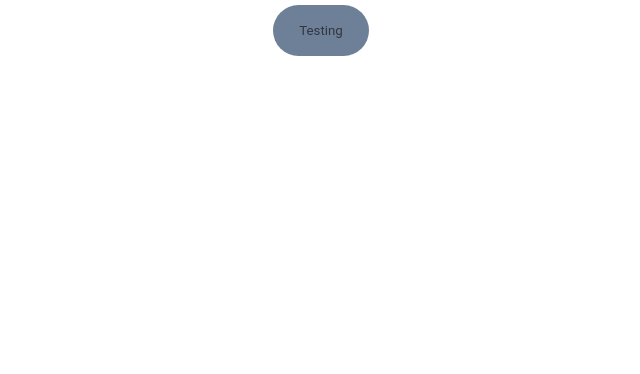
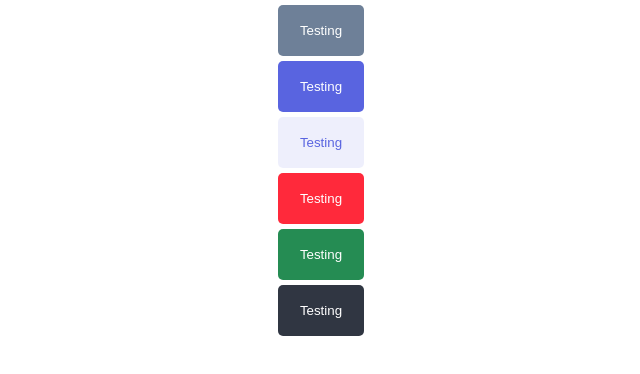
Before and after one commit to Joelynn94/project-tracker, a React (Create React App) app: page / in a window 1280 px wide. Shown: the top 374 px of the page, without its empty margins (319-959 px from the left). Built offline with nearby package versions, Linux system fonts and the light colour scheme; the HTML template or start-up script is replaced by a standard one.

Commit message:
finished button styles

```diff
--- a/src/App.js
+++ b/src/App.js
@@ -5,6 +5,11 @@ function App() {
   return (
     <div className='App'>
       <Button buttonStyle='btn--default'>Testing</Button>
+      <Button buttonStyle='btn--primary'>Testing</Button>
+      <Button buttonStyle='btn--secondary'>Testing</Button>
+      <Button buttonStyle='btn--danger'>Testing</Button>
+      <Button buttonStyle='btn--success'>Testing</Button>
+      <Button buttonStyle='btn--dark'>Testing</Button>
     </div>
   );
 }
--- a/src/components/Button/Button.css
+++ b/src/components/Button/Button.css
@@ -6,27 +6,24 @@
   --secondary-hover: rgba(89, 100, 224, 0.35);
   --danger: #ff293b;
   --danger-hover: #ff6976;
-  --success: #3ee9e5;
+  --success: #258c53;
+  --success-hover: #7cba98;
   --dark: #303642;
-  --dark-hover: #696e76;
+  --dark-hover: #83868e;
   --primary-text: #ffffff;
   --alt-text: #5964e0;
 }
 
 .btn {
-  font-family: 'Roboto', sans-serif;
   display: flex;
   justify-content: center;
   align-items: center;
-  font-weight: 400;
-  border-radius: 10px;
   cursor: pointer;
-  padding: 16px 24px;
-  border-radius: 35px;
+  padding: 16px 20px;
+  margin: 5px auto;
+  border-radius: 5px;
+  border: 2px solid transparent;
   transition: transform 0.3s ease;
-  margin: 5px auto;
-  outline: none;
-  border: 2px solid transparent;
 }
 
 .btn:hover {
@@ -43,65 +40,55 @@
 
 .btn--default {
   background-color: var(--default);
-  color: var(--dark);
+  color: var(--primary-text);
 }
 
 .btn--default:hover {
-  background-color: transparent;
+  background-color: var(--default);
   border: 2px solid var(--default);
   color: var(--dark);
 }
 
 .btn--primary {
   background-color: var(--primary);
-  color: var(--default);
+  color: var(--primary-text);
 }
 
 .btn--primary:hover {
-  background-color: transparent;
-  border: 2px solid var(--primary);
-  color: var(--dark);
+  background-color: var(--primary-hover);
+}
+
+.btn--secondary {
+  background-color: var(--secondary);
+  color: var(--alt-text);
+}
+
+.btn--secondary:hover {
+  background-color: var(--secondary-hover);
 }
 
 .btn--danger {
   background-color: var(--danger);
-  color: var(--default);
+  color: var(--primary-text);
 }
 
 .btn--danger:hover {
-  background-color: transparent;
-  border: 2px solid var(--danger);
-  color: var(--dark);
+  background-color: var(--danger-hover);
 }
 
 .btn--success {
   background-color: var(--success);
-  color: var(--default);
+  color: var(--primary-text);
 }
 
 .btn--success:hover {
-  background-color: transparent;
-  border: 2px solid var(--success);
-  color: var(--dark);
-}
-
-.btn--light {
-  background-color: var(--light);
-  color: var(--dark);
-}
-
-.btn--light:hover {
-  background-color: transparent;
-  border: 2px solid var(--light);
-  color: var(--dark);
+  background-color: var(--success-hover);
 }
 
 .btn--dark {
   background-color: var(--dark);
-  color: var(--default);
+  color: var(--primary-text);
 }
 .btn--dark:hover {
-  background-color: transparent;
-  border: 2px solid var(--dark);
-  color: var(--dark);
+  background-color: var(--dark-hover);
 }
--- a/src/components/Button/Button.js
+++ b/src/components/Button/Button.js
@@ -5,17 +5,10 @@ import './Button.css';
 const STYLES = [
   'btn--default',
   'btn--primary',
+  'btn--secondary',
   'btn--danger',
   'btn--success',
   'btn--dark',
-  'btn--light',
-  'btn--default--outline',
-  'btn--primary--outline',
-  'btn--warning--outline',
-  'btn--danger--outline',
-  'btn--success--outline',
-  'btn--dark--outline',
-  'btn--light--outline',
 ];
 const ICONS = [
   'arrow-down',
@@ -34,8 +27,6 @@ const Button = ({ children, type, disabled, onClick, buttonStyle, icon }) => {
     ? buttonStyle
     : STYLES[0];
 
-  const checkButtonIcon = ICONS.includes(icon) ? icon : '';
-
   return (
     <button
       className={`btn ${checkButtonStyle}`}
```
